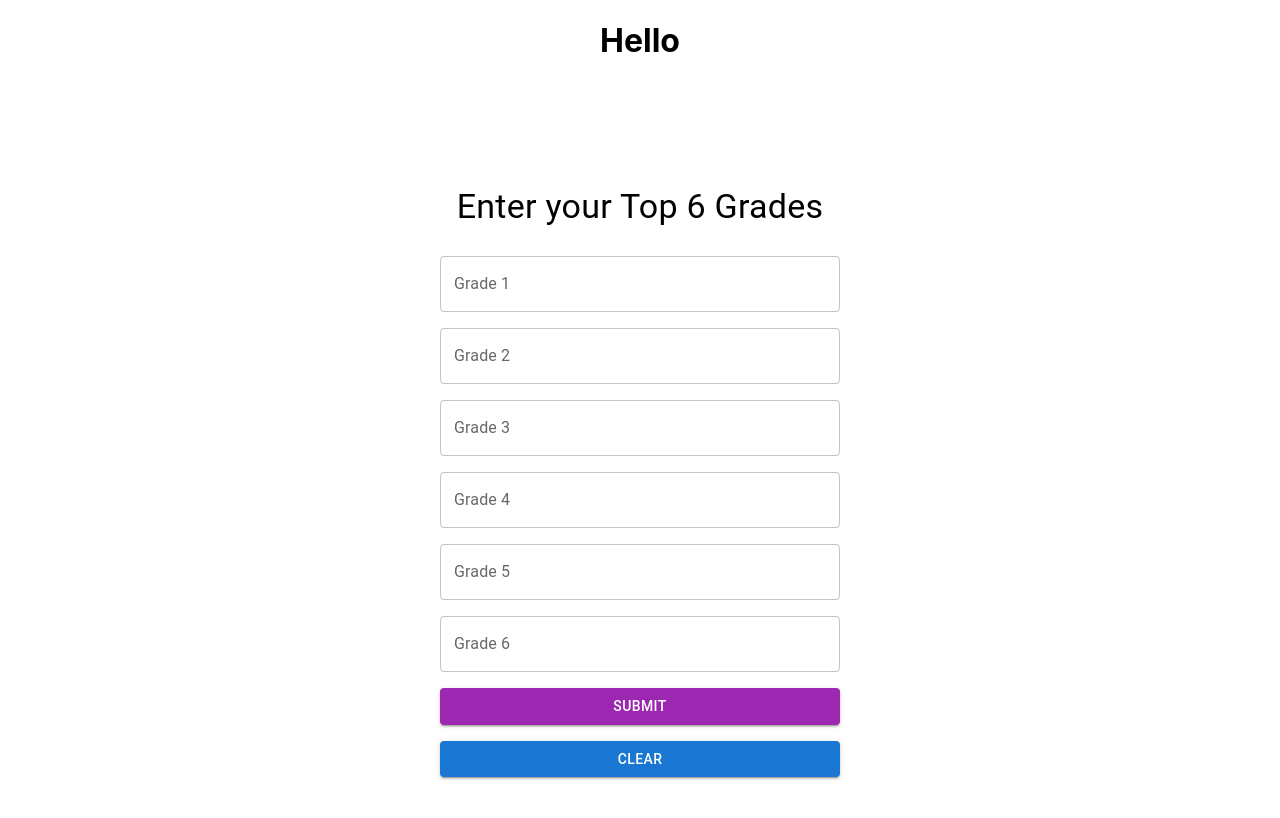
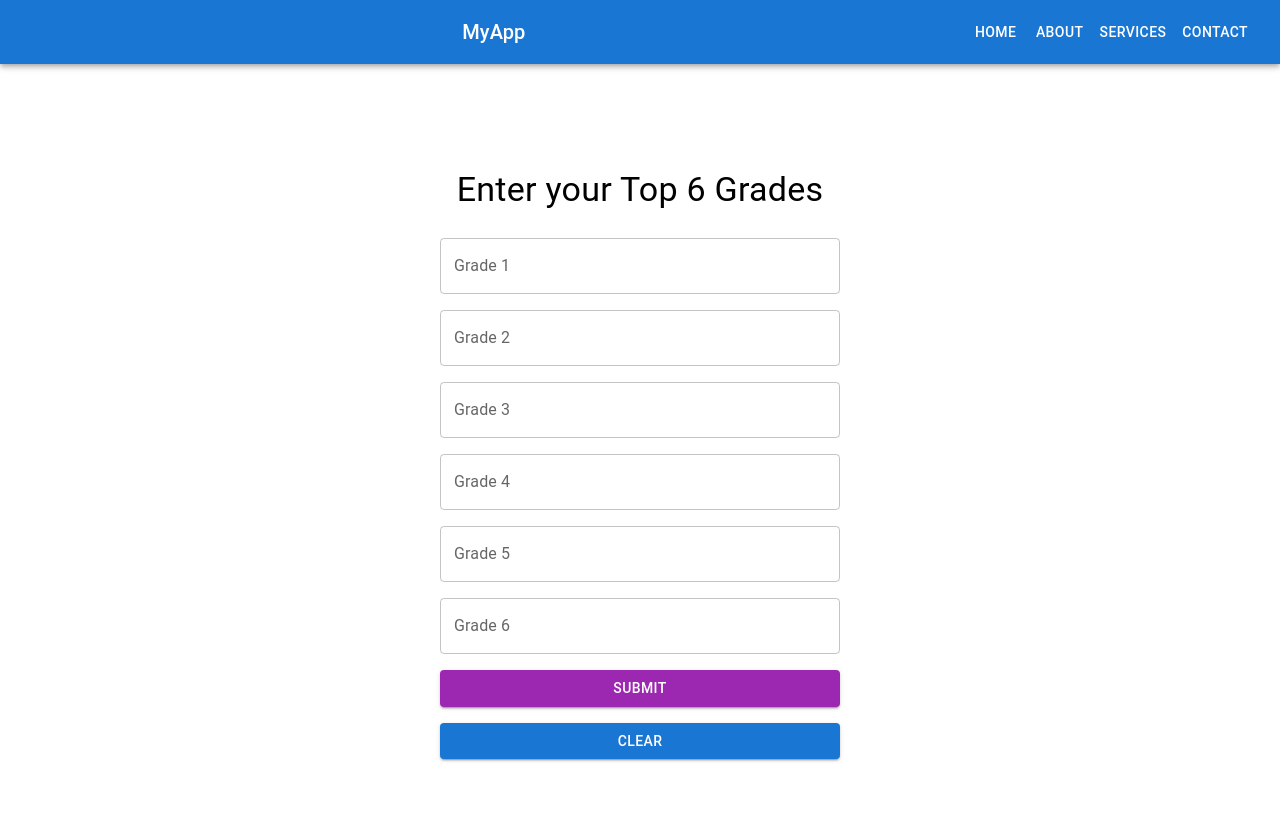
Before and after one commit to RajanChavada/OntarioUniversity, a React (Create React App) app in the folder ontariouniversity/: page /home in a window 1280 px wide. Shown: the top 818 px of the page. Built offline with nearby package versions, Linux system fonts and the light colour scheme; no server answers.

Commit message:
Created routers to various pages

```diff
--- a/ontariouniversity/package.json
+++ b/ontariouniversity/package.json
@@ -9,8 +9,10 @@
     "@testing-library/jest-dom": "^5.17.0",
     "@testing-library/react": "^13.4.0",
     "@testing-library/user-event": "^13.5.0",
+    "firebase": "^10.13.1",
     "react": "^18.3.1",
     "react-dom": "^18.3.1",
+    "react-router-dom": "^6.26.2",
     "react-scripts": "5.0.1",
     "selenium-webdriver": "^4.24.0",
     "web-vitals": "^2.1.4"
--- a/ontariouniversity/src/App.js
+++ b/ontariouniversity/src/App.js
@@ -1,12 +1,12 @@
 import './App.css';
-import GradeInput from './components/GradeInput'
-
+import { BrowserRouter as Router, Route, Switch } from 'react-router-dom';
+import Main from "./components/Main"
+import BrowserRouter from "./BrowserRouter"
 
 function App() {
   return (
     <div className="App">
-      <h1>Hello</h1>
-      <GradeInput />
+      <BrowserRouter />
     </div>
   );
 }
--- /dev/null
+++ b/ontariouniversity/src/BrowserRouter.js
@@ -0,0 +1,20 @@
+import React from 'react'
+import { BrowserRouter as Router, Routes, Route} from "react-router-dom"
+import Register from "./components/Register"
+import Login from "./components/Login"
+import Home from "./components/Main"
+
+import "./App.css"
+
+
+export default function BrowserRouter() {
+  return (
+    <Router>
+      <Routes>
+          <Route path="/register" element={<Register />} />
+          <Route path="/" element={<Login />} />
+          <Route path="/home" element={<Home />} />
+       </Routes>
+    </Router>
+  )
+}
--- /dev/null
+++ b/ontariouniversity/src/components/Login.js
@@ -0,0 +1,19 @@
+import React, { useState } from 'react';
+import { useNavigate } from 'react-router-dom';
+import { auth } from '../firebase/config';
+
+export default function Login() {
+
+    const history = useNavigate();
+
+
+    const handleLogin = async () => {
+        history('/home'); // Redirect to the main page after login
+
+    };
+    return (
+        <div>
+            <button onClick={handleLogin}>Login</button>
+        </div>
+    )
+}
--- /dev/null
+++ b/ontariouniversity/src/components/Main.js
@@ -0,0 +1,12 @@
+import React from 'react'
+import GradeInput from "./GradeInput"
+import Nav from './Nav'
+
+export default function Main() {
+  return (
+    <div>
+      <Nav />
+      <GradeInput />
+    </div>
+  )
+}
--- a/ontariouniversity/src/components/Nav.js
+++ b/ontariouniversity/src/components/Nav.js
@@ -1,9 +1,29 @@
-import React from 'react'
+import React from 'react';
+import { AppBar, Toolbar, Typography, Button, Box } from '@mui/material';
+import { Link } from 'react-router-dom'; // For navigation, if using React Router
 
 export default function Nav() {
   return (
-    <div>
-
-    </div>
-  )
+    <AppBar position="static">
+      <Toolbar>
+        <Typography variant="h6" component="div" sx={{ flexGrow: 1 }}>
+          MyApp
+        </Typography>
+        <Box sx={{ display: 'flex' }}>
+          <Button color="inherit" component={Link} to="/">
+            Home
+          </Button>
+          <Button color="inherit" component={Link} to="/about">
+            About
+          </Button>
+          <Button color="inherit" component={Link} to="/services">
+            Services
+          </Button>
+          <Button color="inherit" component={Link} to="/contact">
+            Contact
+          </Button>
+        </Box>
+      </Toolbar>
+    </AppBar>
+  );
 }
--- /dev/null
+++ b/ontariouniversity/src/components/Register.js
@@ -0,0 +1,9 @@
+import React from 'react'
+
+export default function Register() {
+  return (
+    <div>
+      <h1>Register</h1>
+    </div>
+  )
+}
--- /dev/null
+++ b/ontariouniversity/src/firebase/config.js
@@ -0,0 +1,24 @@
+// Import the functions you need from the SDKs you need
+import { initializeApp } from "firebase/app";
+import { getAnalytics } from "firebase/analytics";
+import { getAuth } from "firebase/auth"; // For authentication
+import { getFirestore } from "firebase/firestore"; // For Firestore
+
+// Your web app's Firebase configuration
+const firebaseConfig = {
+  apiKey: process.env.REACT_APP_FIREBASE_API_KEY,
+  authDomain: process.env.REACT_APP_FIREBASE_AUTH_DOMAIN,
+  projectId: process.env.REACT_APP_FIREBASE_PROJECT_ID,
+  storageBucket: process.env.REACT_APP_FIREBASE_STORAGE_BUCKET,
+  messagingSenderId: process.env.REACT_APP_FIREBASE_MESSAGING_SENDER_ID,
+  appId: process.env.REACT_APP_FIREBASE_APP_ID,
+  measurementId: process.env.REACT_APP_FIREBASE_MEASUREMENT_ID
+};
+
+// Initialize Firebase
+const app = initializeApp(firebaseConfig);
+const analytics = getAnalytics(app);
+const auth = getAuth(app); // Initialize authentication
+const firestore = getFirestore(app); // Initialize Firestore
+
+export { app, auth, firestore, analytics };
```
Also changed, not shown: ontariouniversity/src/firebase/firestore.js (added), 2 other files (tests, documents, lock files or other folders).
